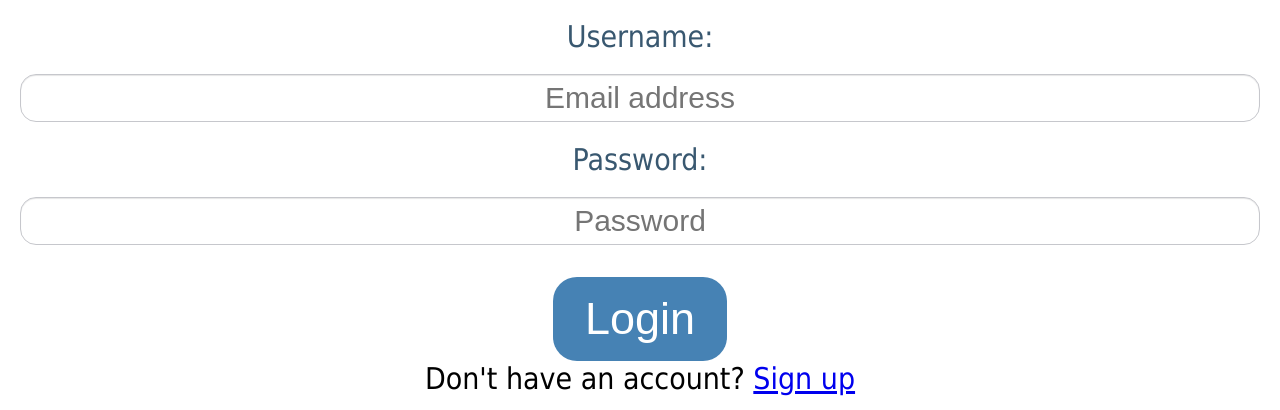
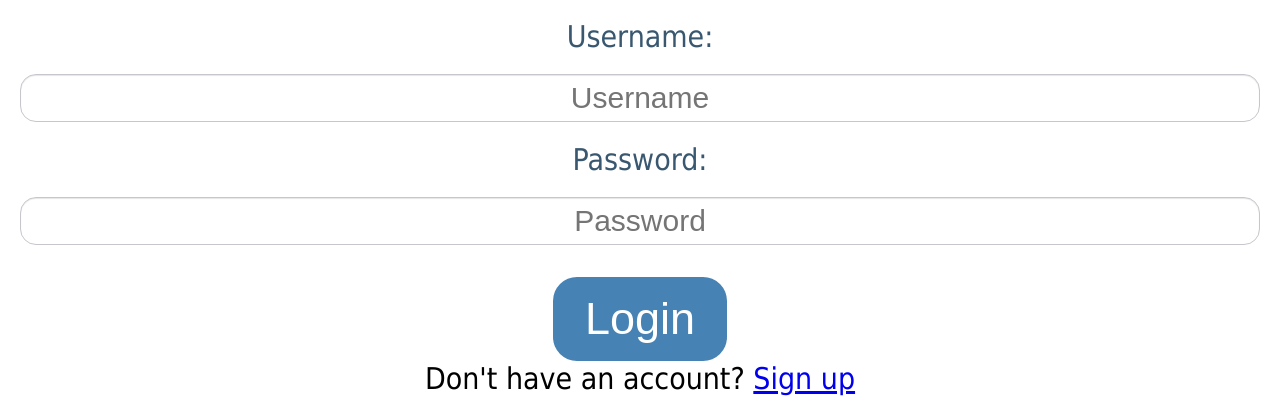
Before and after one commit to minamy/minamy.github.io, a PHP site: page /new_site/login.php in a window 1280 px wide. Shown: the part 169-579 px from the top of the page. Run offline with PHP 8.4, Linux system fonts and the light colour scheme; some libraries are stand-ins or nearby versions.

Commit message:
Change the Username Placeholder Text to Username

```diff
--- a/new_site/login.php
+++ b/new_site/login.php
@@ -54,7 +54,7 @@
         <form name="main_form" id="main_form">
                 <fieldset class="bigaccount-info">
 					<label for ="email">Username:
-                    <input name="email" id="email" type="name" placeholder="Email address" maxlength="30">
+                    <input name="email" id="email" type="name" placeholder="Username" maxlength="30">
 					</label>
 					<label for ="password">Password:
                     <input name="password" id="password" type="password" placeholder="Password" maxlength="25">
```
